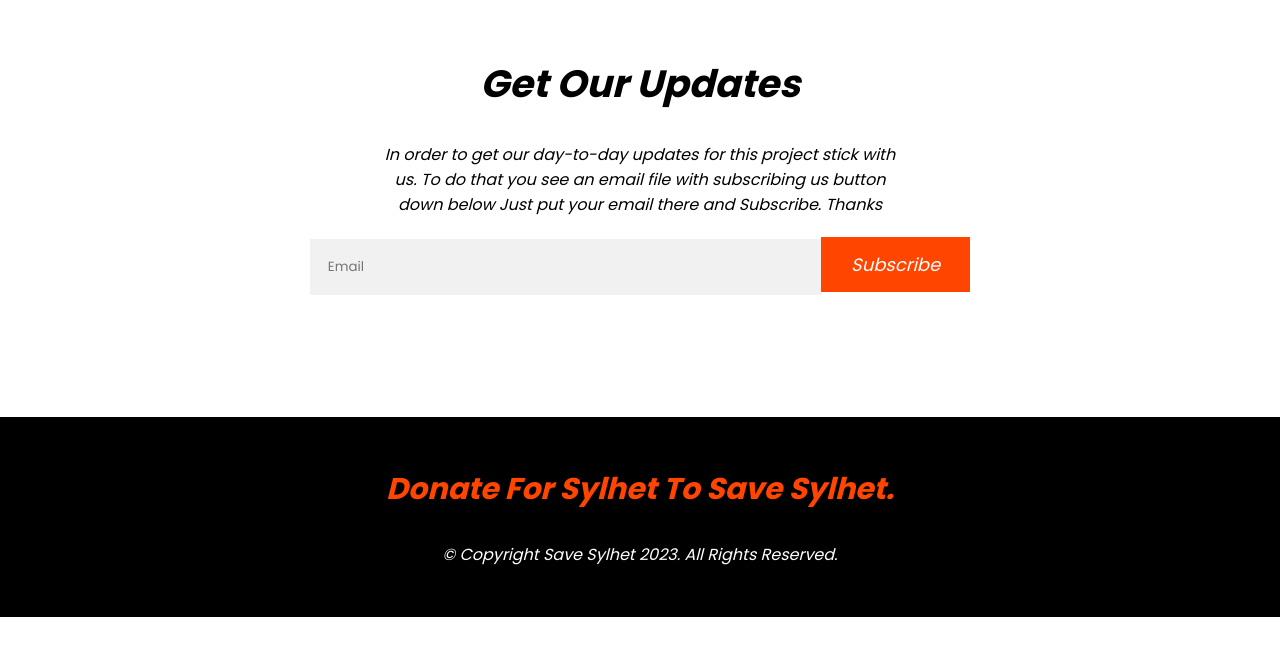
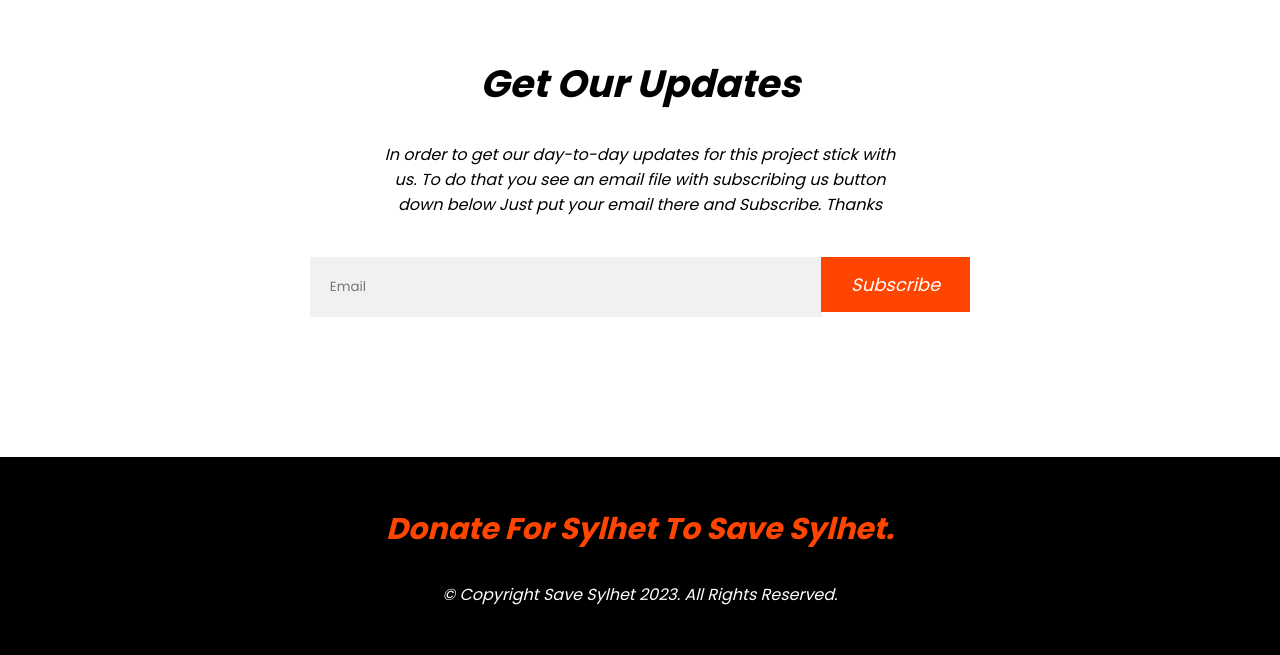
Before and after one commit to Azharul-Raj/assignment-1, a plain HTML site: page index.html in a window 1280 px wide. Shown: the part 2545-3200 px from the top of the page. Before the commit the page ends 3162 px from the top, so only its background shows below. Drawn offline with Linux system fonts and the light colour scheme.

Commit message:
modification

```diff
--- a/style.css
+++ b/style.css
@@ -153,13 +153,13 @@ input[type=text]::placeholder{
 input[type=email] {
     border: none;
     width: 40% ;
-    padding: 40px 0px;
+    padding: 60px 0px;
     text-align: left;
 }
 
 input[type=email]::placeholder{
     background-color: rgba(128, 128, 128, 0.11);
-    padding: 18px;
+    padding: 20px;
 
 }
 .btn{
```
